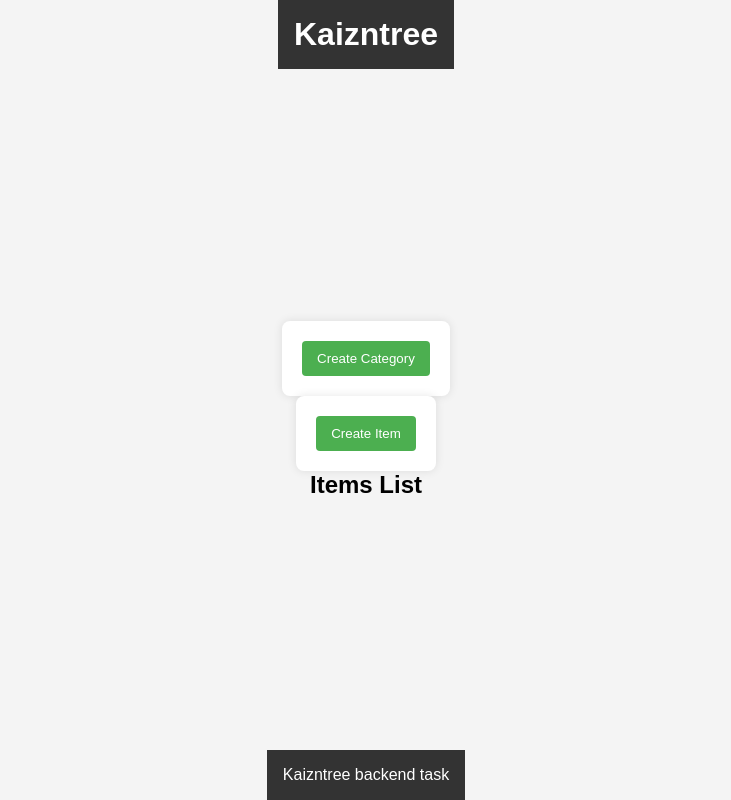
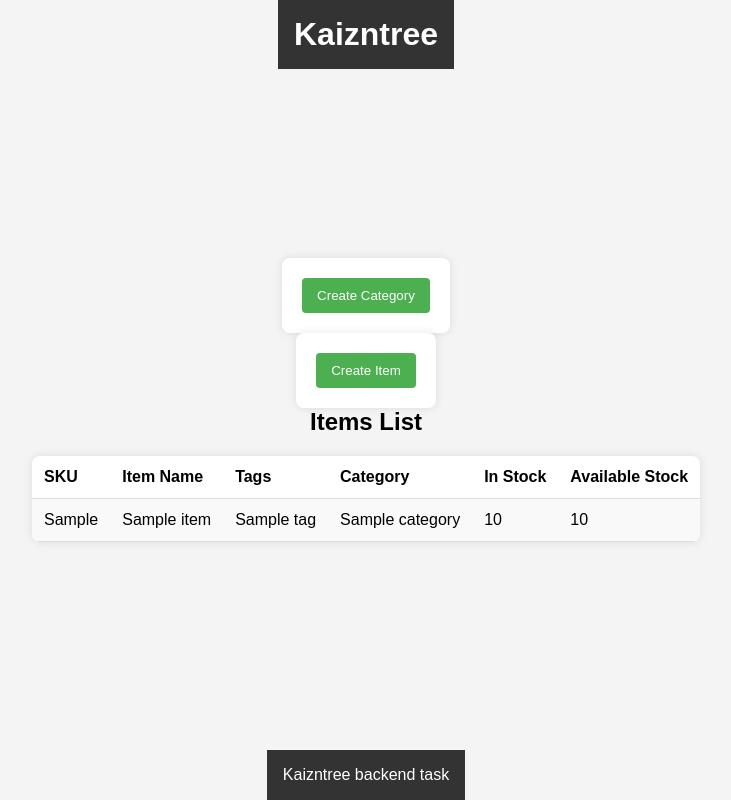
Before and after one commit to phsaikiran/Kaizntree-backend-task, a Django app: page /dashboard in a window 1280 px wide. Shown: the whole page, without its empty margins (274-1005 px from the left). Run offline with Django 5.2, Linux system fonts and the light colour scheme; a user stored in the database is signed in; tables that the repository leaves empty hold one stand-in row (values such as "Sample post").

Commit message:
Dashboard

```diff
--- a/backend/models.py
+++ b/backend/models.py
@@ -34,7 +34,7 @@ class TagItem(models.Model):
     updated_at = models.DateTimeField(auto_now=True)
 
     def __str__(self):
-        return self.sku.name + ' - ' + self.tag.name
+        return self.tag.name
 
 
 class Category(models.Model):
--- a/backend/templates/base.html
+++ b/backend/templates/base.html
@@ -88,6 +88,35 @@
           list-style-type: none;
           padding: 0;
       }
+
+      .table-container {
+          max-width: 800px;
+          margin: 20px;
+          background-color: #fff;
+          box-shadow: 0 0 10px rgba(0, 0, 0, 0.1);
+          border-radius: 8px;
+          overflow: hidden;
+      }
+
+      .table-container table {
+          width: 100%;
+          border-collapse: collapse;
+      }
+
+      .table-container th,
+      .table-container td {
+          padding: 12px;
+          text-align: left;
+          border-bottom: 1px solid #ddd;
+      }
+
+      .table-container tr:nth-child(even) {
+          background-color: #f9f9f9;
+      }
+
+      .table-container tr:hover {
+          background-color: #e0f7fa;
+      }
 	</style>
 </head>
 <body>
--- a/backend/templates/dashboard.html
+++ b/backend/templates/dashboard.html
@@ -13,5 +13,31 @@
 </form>
 
 <h2>Items List</h2>
+<div class="table-container">
+	<table>
+		<tr>
+			<th>SKU</th>
+			<th>Item Name</th>
+			<th>Tags</th>
+			<th>Category</th>
+			<th>In Stock</th>
+			<th>Available Stock</th>
+		</tr>
+		{% for item in items %}
+		<tr>
+			<td>{{ item.sku }}</td>
+			<td>{{ item.name }}</td>
+			<td>
+				{% for tag in item.tags %}
+				{{ tag }}
+				{% endfor %}
+			</td>
+			<td>{{ item.category }}</td>
+			<td>{{ item.in_stock }}</td>
+			<td>{{ item.available_stock }}</td>
+		</tr>
+		{% endfor %}
+	</table>
+</div>
 
 {% endblock %}
--- a/backend/views.py
+++ b/backend/views.py
@@ -6,7 +6,7 @@ from django.shortcuts import render, redirect
 from rest_framework.decorators import api_view
 from rest_framework.response import Response
 
-from backend.models import Item, Category, Tag
+from backend.models import Item, Category, Tag, TagItem
 from .forms import ItemForm, CategoryForm
 from .serializers import ItemSerializer, CategorySerializer, TagSerializer
 
@@ -194,7 +194,20 @@ def dashboard(request):
 
     if request.method != 'GET':
         return Response({'message': 'Method not allowed'}, status=405)
-    return render(request, 'dashboard.html')
+
+    categories = Category.objects.all()
+    tags = Tag.objects.all()
+    items = Item.objects.all()
+
+    tag_item = TagItem.objects.all()
+    new_items = []
+    for item in items:
+        tags = tag_item.filter(sku=item.id)
+        item.tags = tags
+        print(tags)
+        new_items.append(item)
+
+    return render(request, 'dashboard.html', {'categories': categories, 'tags': tags, 'items': new_items})
 
 
 def register(request):
```
Also changed, not shown: backend/scripts/dummy_data.py (+4 -3 lines).
